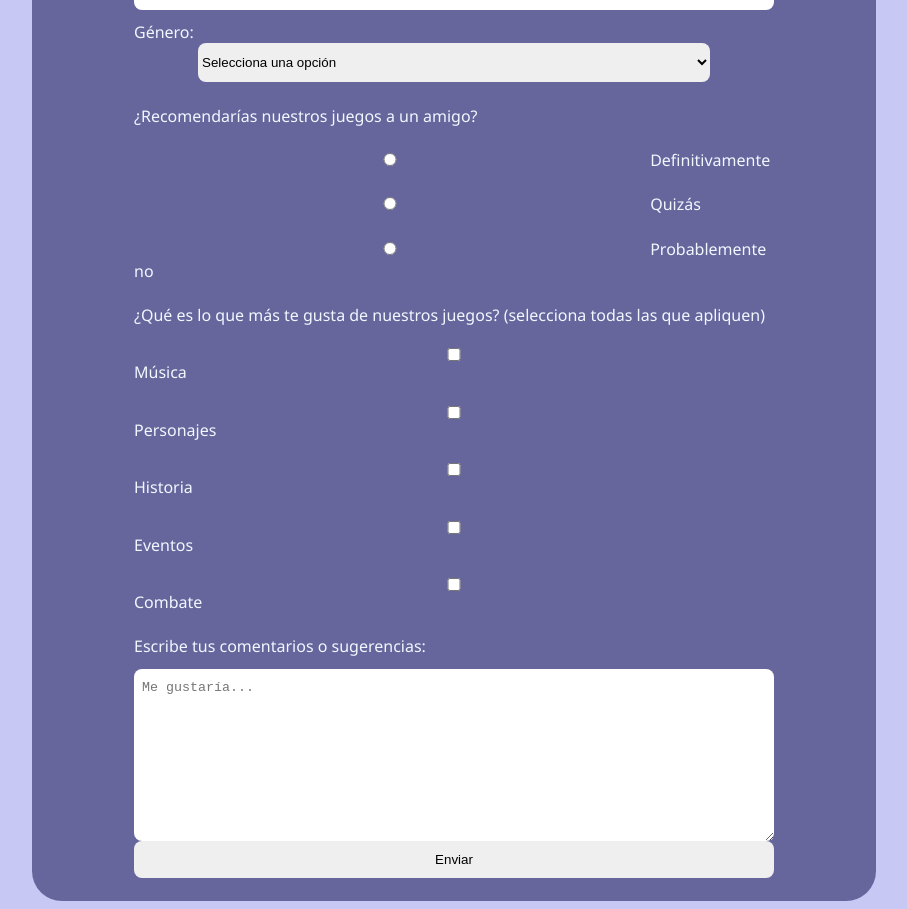
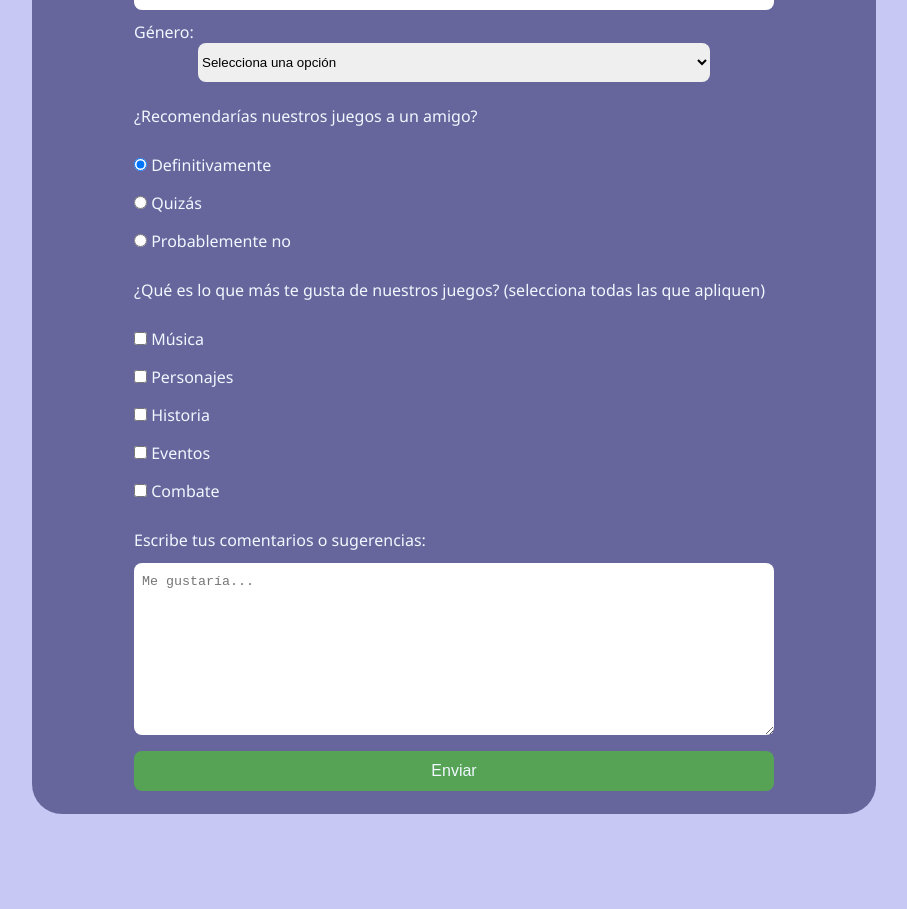
Before and after one commit to esepgit/formulario-de-encuesta, a plain HTML site: page index.html in a window 1280 px wide. Shown: the part 376-1285 px from the top of the page, without its empty margins (186-1093 px from the left). After the commit the page ends 1198 px from the top, so only its background shows below. Drawn offline with Linux system fonts and the light colour scheme.

Commit message:
HTML y CSS básicos terminados, se pueden agregar detalles

```diff
--- a/index.html
+++ b/index.html
@@ -30,16 +30,26 @@
             </label>
 
             <p class="subtitle">¿Recomendarías nuestros juegos a un amigo?</p>
-            <label for="yes"><input class="radio" id="yes" type="radio" name="recomendacion" value="1"> Definitivamente</label>
-            <label for="maybe"><input class="radio" id="maybe" type="radio" name="recomendacion" value="2"> Quizás</label>
-            <label for="no"><input class="radio" id="no" type="radio" name="recomendacion" value="3"> Probablemente no</label>
+            <div class="div-radio"><label for="yes" class="label-radio"><input class="input-radio" id="yes" type="radio" name="recomendacion" value="1" checked> Definitivamente</label></div>
+            <div class="div-radio"><label for="maybe" class="label-radio"><input class="input-radio" id="maybe" type="radio" name="recomendacion" value="2"> Quizás</label></div>
+            <div class="div-radio"><label for="no" class="label-radio"><input class="input-radio" id="no" type="radio" name="recomendacion" value="3"> Probablemente no</label></div>
 
             <p class="subtitle">¿Qué es lo que más te gusta de nuestros juegos? (selecciona todas las que apliquen)</p>
-            <label for="music"><input id="music" type="checkbox" value="1"> Música</label>
-            <label for="character"><input id="character" type="checkbox" value="2"> Personajes</label>
-            <label for="history"><input id="history" type="checkbox" value="3"> Historia</label>
-            <label for="events"><input id="events" type="checkbox" value="4"> Eventos</label>
-            <label for="combat"><input id="combat" type="checkbox" value="5"> Combate</label>
+            <div class="div-checkbox">
+                <label for="music" class="label-checkbox"><input class="input-checkbox" id="music" type="checkbox" value="1"> Música</label>
+            </div>
+            <div class="div-checkbox">
+                <label for="character" class="label-checkbox"><input class="input-checkbox" id="character" type="checkbox" value="2"> Personajes</label>
+            </div>
+            <div class="div-checkbox">
+                <label for="history" class="label-checkbox"><input class="input-checkbox" id="history" type="checkbox" value="3"> Historia</label>
+            </div>
+            <div class="div-checkbox">
+                <label for="events" class="label-checkbox"><input class="input-checkbox" id="events" type="checkbox" value="4"> Eventos</label>
+            </div>
+            <div class="div-checkbox">
+                <label for="combat" class="label-checkbox"><input class="input-checkbox" id="combat" type="checkbox" value="5"> Combate</label>
+            </div>
 
             <p class="subtitle">Escribe tus comentarios o sugerencias: </p>
             <textarea id="textarea" cols="30" rows="10" placeholder=" Me gustaría..."></textarea>
--- a/styles.css
+++ b/styles.css
@@ -40,7 +40,23 @@ input, label, textarea, .subtitle, select {
     border-style: none;
 }
 
-.radio {
+#submit {
+    margin-top: 1rem;
+    background-color: rgb(86, 163, 86);
+    color: aliceblue;
+}
+
+.input-radio, .label-radio, .input-checkbox, .label-checkbox {
     display: inline;
-    margin: 0;
+    width: auto;
+    margin: auto;
 }
+
+.div-radio, .div-checkbox {
+    margin: 1rem auto;
+    width: 80%;
+}
+
+#submit {
+    font-size: 1rem;
+}
```
